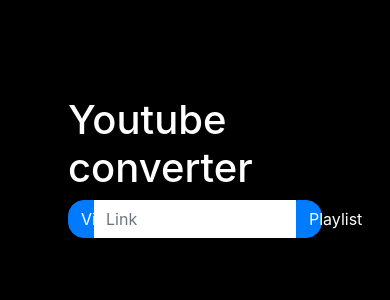
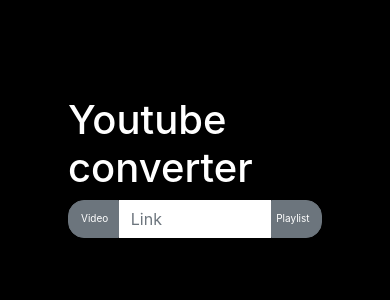
Before and after one commit to cristisocaci/YtDownloader, a Django app: page / in a window 390 px wide. Shown: the part 269-569 px from the top of the page. Run offline with Django 3.2, Linux system fonts and the light colour scheme; some libraries are stand-ins or nearby versions.

Commit message:
more styling

```diff
--- a/YtDownloader/settings.py
+++ b/YtDownloader/settings.py
@@ -129,3 +129,5 @@ STATICFILES_DIRS = (
 STATIC_ROOT = os.path.join(BASE_DIR, 'staticfiles')
 
 CRISPY_TEMPLATE_PACK = 'bootstrap4'
+
+MESSAGE_STORAGE = 'django.contrib.messages.storage.cookie.CookieStorage'
--- a/home/static/home/home.css
+++ b/home/static/home/home.css
@@ -5,27 +5,60 @@ h1{
 #input #link{
     border:none;
     border-radius: 0;
-    width: 80%;
+    width: 60%;
 
 }
 
 #input #btnright{
     border-radius: 0 1rem 1rem 0;
-    width: 10%;
+    width: 20%;
 }
 
 #input #btnleft{
     border-radius: 1rem 0 0 1rem;
-    width: 10%;
+    width: 20%;
 }
 
 #input #spinner1{
     justify-content: center;
-    width: 10%;
+    width: 20%;
     display: none;
 }
 #input #spinner2{
     justify-content: center;
-    width: 10%;
+    width: 20%;
     display: none;
 }
+
+@media only screen and (max-width: 500px) {
+    #input #btnright {
+        font-size: small;
+    }
+
+    #input #btnleft {
+        font-size: small;
+    }
+
+}
+
+@media only screen and (max-width: 400px) {
+    #input #btnright {
+        font-size: x-small;
+    }
+
+    #input #btnleft {
+        font-size: x-small;
+    }
+
+}
+
+@media only screen and (max-width: 340px) {
+    #input #btnright {
+        font-size: xx-small;
+    }
+
+    #input #btnleft {
+        font-size: xx-small;
+    }
+
+}
--- a/home/templates/home/home.html
+++ b/home/templates/home/home.html
@@ -8,10 +8,17 @@
 {% block content %}
     <div class="d-block p-2 w-75">
         <h1>Youtube converter</h1>
+        {% if messages %}
+            {% for message in messages %}
+                <div class="alert alert-danger">{{ message }}</div>
+            {% endfor %}
+
+        {% endif %}
+
 
         <form class="d-flex" id="input" method="POST">
             {% csrf_token %}
-            <button name="video" class="btn btn-primary" id="btnleft" onclick=sendLink()>Video</button>
+            <button name="video" class="btn btn-secondary" id="btnleft" onclick=sendLink()>Video</button>
             <div id="spinner1">
                 <div class="spinner-border text-light" ></div>
             </div>
@@ -19,7 +26,7 @@
             <div id="spinner2">
                 <div class="spinner-border text-light" ></div>
             </div>
-            <button name="playlist" class="btn btn-primary"  id="btnright" onclick=sendLink()>Playlist</button>
+            <button name="playlist" class="btn btn-secondary pl-1"  id="btnright" onclick=sendLink()>Playlist</button>
         </form>
     </div>
 {% endblock content %}
--- a/home/views.py
+++ b/home/views.py
@@ -1,5 +1,6 @@
 from django.shortcuts import render, redirect
 from django.http import HttpResponse
+from django.contrib import messages
 
 from .forms import VideoForm
 from .downloader import Downloader
@@ -11,7 +12,14 @@ def home(request):
         playlist = 'playlist' in request.POST
         link = request.POST['link']
         downloader = Downloader()
-        downloader.fetch(link, playlist)
+        try:
+            downloader.fetch(link, playlist)
+        except BaseException:
+            messages.add_message(request, messages.ERROR, 'Invalid link')
+            return render(request, 'home/home.html', {'messages': messages.get_messages(request)})
+        if not playlist and downloader.videos[0].unavailable:
+            messages.add_message(request, messages.ERROR, 'Invalid link')
+            return render(request, 'home/home.html', {'messages': messages.get_messages(request)})
 
         forms = []
         for video in downloader.videos:
```
Also changed, not shown: home/static/home/videos.css (+1 -6 lines), home/static/home/videos.js (+7 -2 lines), home/templates/home/videos.html (+8 -14 lines).
